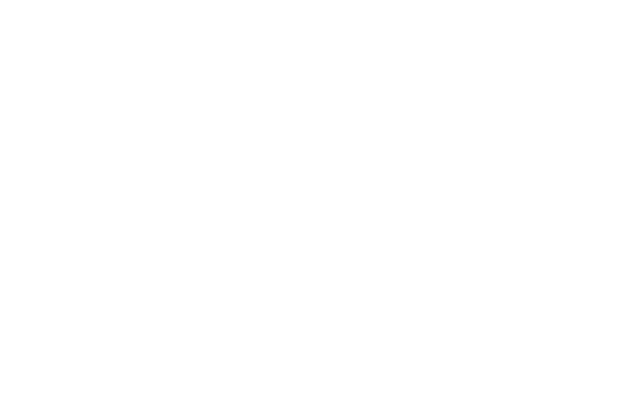
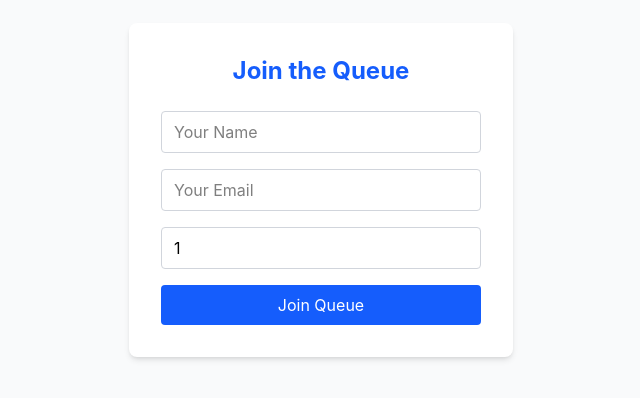
Before and after one commit to Sainiaashi/QueueEase-Frontend, a React (Vite) app: page /join-queue in a window 1280 px wide. Before the commit this address had no page. Shown: the part 210-608 px from the top of the page, without its empty margins (319-959 px from the left). Built offline with nearby package versions, Linux system fonts and the light colour scheme.

Commit message:
Implement Menu and Queue frontend pages with live polling status

```diff
--- a/src/App.jsx
+++ b/src/App.jsx
@@ -6,6 +6,9 @@
 import VerifyOtp from './pages/VerifyOtp';
 import OAuthSuccess from './pages/OAuthSuccess';
 import Dashboard from './pages/Dashboard';
+import Menu from './pages/Menu';
+import JoinQueue from './pages/JoinQueue';
+import QueueStatus from './pages/QueueStatus';
 
 function App() {
   return (
@@ -16,6 +19,9 @@
           <Route path="/register" element={<Register />} />
           <Route path="/verify-otp" element={<VerifyOtp />} />
           <Route path="/oauth-success" element={<OAuthSuccess />} />
+          <Route path="/menu" element={<Menu />} />
+          <Route path="/join-queue" element={<JoinQueue />} />
+          <Route path="/queue-status/:id" element={<QueueStatus />} />
           <Route
             path="/dashboard"
             element={
@@ -24,7 +30,7 @@
               </ProtectedRoute>
             }
           />
-          <Route path="/" element={<Login />} />
+          <Route path="/" element={<Menu />} />
         </Routes>
       </BrowserRouter>
     </AuthProvider>
--- /dev/null
+++ b/src/api/menuApi.js
@@ -0,0 +1,9 @@
+import axiosInstance from './axiosInstance';
+
+export const getAvailableMenu = () => {
+  return axiosInstance.get('/menu/available');
+};
+
+export const getAllMenu = () => {
+  return axiosInstance.get('/menu');
+};
--- /dev/null
+++ b/src/api/queueApi.js
@@ -0,0 +1,9 @@
+import axiosInstance from './axiosInstance';
+
+export const joinQueue = (data) => {
+  return axiosInstance.post('/queue/join', data);
+};
+
+export const getQueueStatus = (id) => {
+  return axiosInstance.get(`/queue/${id}/status`);
+};
--- /dev/null
+++ b/src/pages/JoinQueue.jsx
@@ -0,0 +1,68 @@
+import { useState } from 'react';
+import { useNavigate } from 'react-router-dom';
+import { joinQueue } from '../api/queueApi';
+
+function JoinQueue() {
+  const [customerName, setCustomerName] = useState('');
+  const [customerEmail, setCustomerEmail] = useState('');
+  const [partySize, setPartySize] = useState(1);
+  const [error, setError] = useState('');
+  const navigate = useNavigate();
+
+  const handleSubmit = async (e) => {
+    e.preventDefault();
+    setError('');
+    try {
+      const response = await joinQueue({ customerName, customerEmail, partySize: Number(partySize) });
+      navigate(`/queue-status/${response.data.id}`);
+    } catch (err) {
+      setError('Failed to join queue. Please try again.');
+    }
+  };
+
+  return (
+    <div className="min-h-screen flex items-center justify-center bg-gray-50">
+      <div className="bg-white p-8 rounded-lg shadow-md w-full max-w-sm">
+        <h1 className="text-2xl font-bold text-center mb-6 text-blue-600">Join the Queue</h1>
+
+        {error && <p className="text-red-500 text-sm mb-4">{error}</p>}
+
+        <form onSubmit={handleSubmit} className="space-y-4">
+          <input
+            type="text"
+            placeholder="Your Name"
+            value={customerName}
+            onChange={(e) => setCustomerName(e.target.value)}
+            className="w-full border border-gray-300 rounded px-3 py-2"
+            required
+          />
+          <input
+            type="email"
+            placeholder="Your Email"
+            value={customerEmail}
+            onChange={(e) => setCustomerEmail(e.target.value)}
+            className="w-full border border-gray-300 rounded px-3 py-2"
+            required
+          />
+          <input
+            type="number"
+            min="1"
+            placeholder="Party Size"
+            value={partySize}
+            onChange={(e) => setPartySize(e.target.value)}
+            className="w-full border border-gray-300 rounded px-3 py-2"
+            required
+          />
+          <button
+            type="submit"
+            className="w-full bg-blue-600 text-white py-2 rounded hover:bg-blue-700"
+          >
+            Join Queue
+          </button>
+        </form>
+      </div>
+    </div>
+  );
+}
+
+export default JoinQueue;
--- /dev/null
+++ b/src/pages/Menu.jsx
@@ -0,0 +1,81 @@
+import { useState, useEffect } from 'react';
+import { Link } from 'react-router-dom';
+import { getAvailableMenu } from '../api/menuApi';
+
+function Menu() {
+  const [items, setItems] = useState([]);
+  const [loading, setLoading] = useState(true);
+  const [error, setError] = useState('');
+
+  useEffect(() => {
+    fetchMenu();
+  }, []);
+
+  const fetchMenu = async () => {
+    try {
+      const response = await getAvailableMenu();
+      setItems(response.data);
+    } catch (err) {
+      setError('Failed to load menu. Please try again.');
+    } finally {
+      setLoading(false);
+    }
+  };
+
+  const groupedByCategory = items.reduce((groups, item) => {
+    const category = item.category || 'Other';
+    if (!groups[category]) groups[category] = [];
+    groups[category].push(item);
+    return groups;
+  }, {});
+
+  if (loading) {
+    return <div className="min-h-screen flex items-center justify-center">Loading menu...</div>;
+  }
+
+  return (
+    <div className="min-h-screen bg-gray-50 p-6">
+      <div className="max-w-3xl mx-auto">
+        <div className="flex justify-between items-center mb-6">
+          <h1 className="text-3xl font-bold text-blue-600">Our Menu</h1>
+          <Link
+            to="/join-queue"
+            className="bg-blue-600 text-white px-4 py-2 rounded hover:bg-blue-700"
+          >
+            Join Queue
+          </Link>
+        </div>
+
+        {error && <p className="text-red-500 mb-4">{error}</p>}
+
+        {items.length === 0 && !error && (
+          <p className="text-gray-500">No items available right now.</p>
+        )}
+
+        {Object.entries(groupedByCategory).map(([category, categoryItems]) => (
+          <div key={category} className="mb-8">
+            <h2 className="text-xl font-semibold text-gray-800 mb-3">{category}</h2>
+            <div className="space-y-3">
+              {categoryItems.map((item) => (
+                <div
+                  key={item.id}
+                  className="bg-white p-4 rounded-lg shadow-sm flex justify-between items-start"
+                >
+                  <div>
+                    <h3 className="font-medium text-gray-900">{item.name}</h3>
+                    {item.description && (
+                      <p className="text-sm text-gray-500 mt-1">{item.description}</p>
+                    )}
+                  </div>
+                  <span className="font-semibold text-blue-600">₹{item.price}</span>
+                </div>
+              ))}
+            </div>
+          </div>
+        ))}
+      </div>
+    </div>
+  );
+}
+
+export default Menu;
--- /dev/null
+++ b/src/pages/QueueStatus.jsx
@@ -0,0 +1,64 @@
+import { useState, useEffect } from 'react';
+import { useParams, Link } from 'react-router-dom';
+import { getQueueStatus } from '../api/queueApi';
+
+function QueueStatus() {
+  const { id } = useParams();
+  const [status, setStatus] = useState(null);
+  const [error, setError] = useState('');
+
+  useEffect(() => {
+    fetchStatus();
+    const interval = setInterval(fetchStatus, 5000);
+    return () => clearInterval(interval);
+  }, [id]);
+
+  const fetchStatus = async () => {
+    try {
+      const response = await getQueueStatus(id);
+      setStatus(response.data);
+    } catch (err) {
+      setError('Could not fetch your queue status.');
+    }
+  };
+
+  if (error) {
+    return <div className="min-h-screen flex items-center justify-center text-red-500">{error}</div>;
+  }
+
+  if (!status) {
+    return <div className="min-h-screen flex items-center justify-center">Loading...</div>;
+  }
+
+  return (
+    <div className="min-h-screen flex items-center justify-center bg-gray-50">
+      <div className="bg-white p-8 rounded-lg shadow-md w-full max-w-sm text-center">
+        <h1 className="text-2xl font-bold mb-6 text-blue-600">Your Queue Status</h1>
+
+        <div className="mb-6">
+          <p className="text-sm text-gray-500">Status</p>
+          <p className="text-xl font-semibold">{status.status}</p>
+        </div>
+
+        {status.status === 'WAITING' && (
+          <div className="mb-6">
+            <p className="text-sm text-gray-500">Position in Queue</p>
+            <p className="text-4xl font-bold text-blue-600">{status.position}</p>
+          </div>
+        )}
+
+        {status.status === 'SEATED' && (
+          <p className="text-green-600 font-medium mb-6">You've been seated. Enjoy your meal!</p>
+        )}
+
+        {status.status === 'CANCELLED' && (
+          <p className="text-red-500 font-medium mb-6">Your queue entry was cancelled.</p>
+        )}
+
+        <Link to="/menu" className="text-blue-600 text-sm">Back to Menu</Link>
+      </div>
+    </div>
+  );
+}
+
+export default QueueStatus;
```
